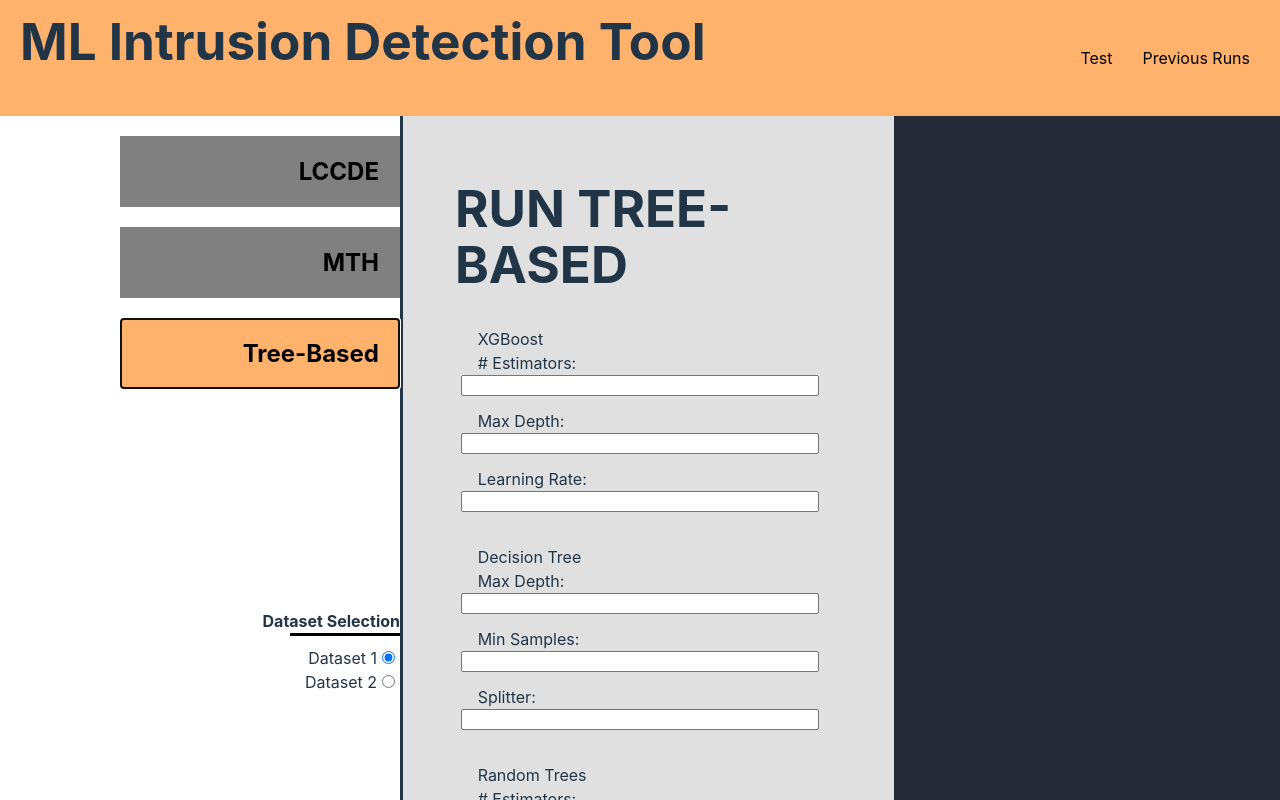
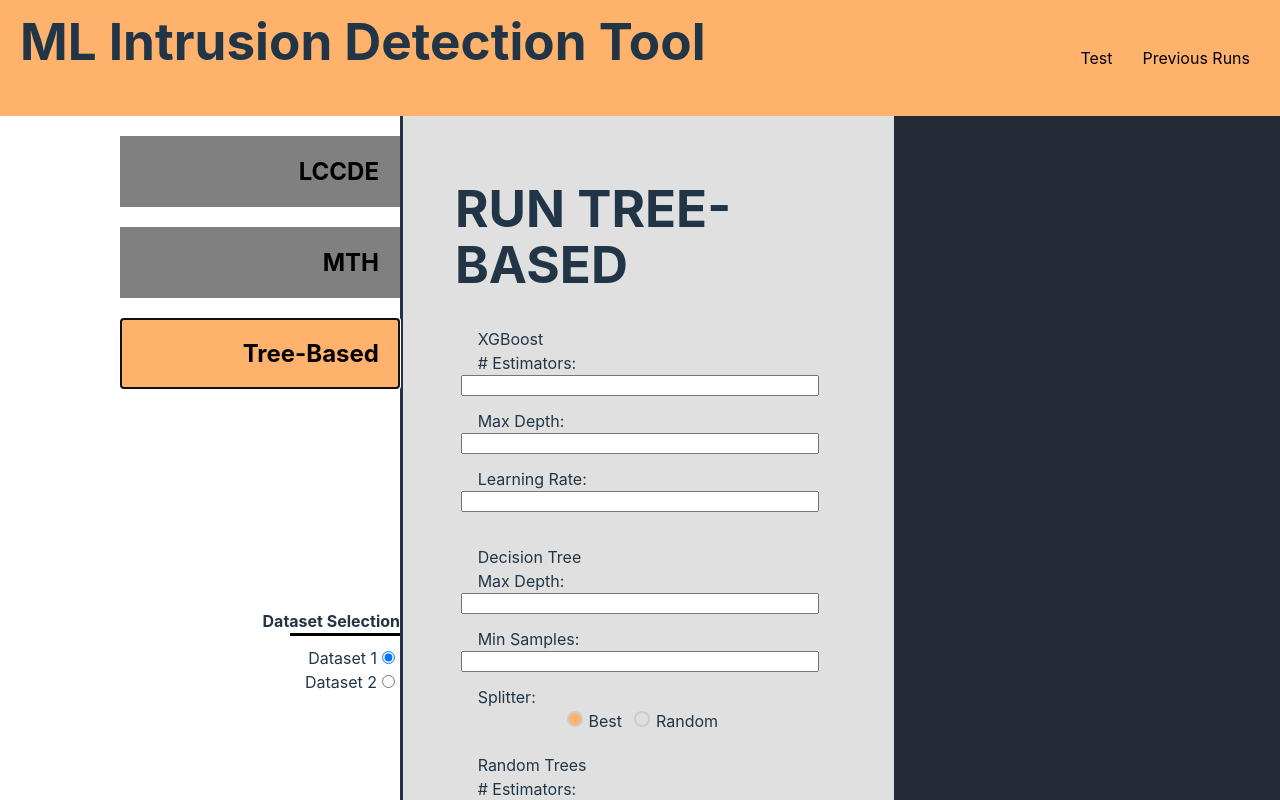
Before and after one commit to ZaneLeBlanc/Group66Frontend, a React (Vite) app in the folder Frontend/: page /Test in a window 1280 px wide. Both pictures are taken after a click on the button "Tree-Based". Shown: the top 800 px of the page. Built offline with nearby package versions, Linux system fonts and the light colour scheme.

Commit message:
Fix treebased form

```diff
--- a/Frontend/src/Components/CSS/App.css
+++ b/Frontend/src/Components/CSS/App.css
@@ -82,4 +82,5 @@ h1 {
   background-color: #FFB26B;
   cursor: pointer;
   transition: border-color 0.25s;
+  margin-top: 20px;
 }
--- a/Frontend/src/Components/CSS/Model.css
+++ b/Frontend/src/Components/CSS/Model.css
@@ -10,13 +10,13 @@ h1 {
     width: 350px;
 }
 
-/* Customize default tooltip appearance if desired */
+
 [title] {
     position: relative;
 }
 
   [title]::after {
-    content: attr(title); /* Use the title attribute as the tooltip text */
+    content: attr(title);
     background-color: #FFB26B;
     visibility: hidden;
     color: black;
@@ -28,15 +28,14 @@ h1 {
     top: 120%;
     left: 120%;
     transform: translateY(-50%);
-    opacity: 0; /* Hidden by default */
+    opacity: 0;
     transition: opacity 0.3s;
   }
 
   [title]:hover::after {
     visibility: visible;
-    opacity: 1; /* Visible on hover */
+    opacity: 1;
   }
-
 
 
 .modelPage {
@@ -53,3 +52,32 @@ h1 {
 .algorithms{
     margin-top: 20px;
 }
+
+
+.radio-container input[type="radio"] {
+    opacity: 0;
+    position: absolute;
+  }
+
+  .radio-container .checkmark {
+    display: inline-block;
+    width: 12px;
+    height: 12px;
+    margin-right: 6px;
+    border-radius: 50%;
+    border: 2px solid #ccc;
+  }
+
+  .radio-container input[type="radio"]:checked + .checkmark {
+    background-color: #FFB26B;
+  }
+
+  .radio-group {
+    display: flex;
+    align-items: center;
+    justify-content: center;
+  }
+
+  .radio-container {
+    margin-right: 12px;
+  }
--- a/Frontend/src/Components/ModelPages/PageTree.tsx
+++ b/Frontend/src/Components/ModelPages/PageTree.tsx
@@ -16,6 +16,8 @@ function PageTree(props : any) {
     const[numIterations, setNumIterations] = useState('');
     const[numLeaves, setNumLeaves] = useState('');
     const[boostingType, setBoostingType] = useState('');
+    const [splitter, setSplitter] = useState('best');
+    const [criterion, setCriterion] = useState('gini');
 
     const [resultData, setResultData] = useState<{
         execution_time: string;
@@ -56,7 +58,7 @@ function PageTree(props : any) {
                     <input type="text" className='paraminput' value={learningRate} onChange={(e) => setLearningRate(e.target.value)} />
                 </label>
                 <label>
-                    <span title=": A scaling factor applied to each new tree or boosting round. A lower learning rate slows down training, potentially requiring more estimators, but can improve accuracy and reduce overfitting.">
+                    <span title="A scaling factor applied to each new tree or boosting round. A lower learning rate slows down training, potentially requiring more estimators, but can improve accuracy and reduce overfitting.">
                         Learning Rate:
                     </span>
                     <input type="text" className='paraminput' value={numIterations} onChange={(e) => setNumIterations(e.target.value)} />
@@ -79,7 +81,19 @@ function PageTree(props : any) {
                     <span title="The strategy used to choose the split at each node. Supported strategies are “best” to choose the best split and “random” to choose the best random split.">
                         Splitter:
                     </span>
-                    <input type="text" className='paraminput' value={numIterations} onChange={(e) => setNumIterations(e.target.value)} />
+                    <div className="radio-group">
+                        <label className="radio-container">
+                            <input type="radio" name="splitter" value="best" checked={splitter === 'best'} onChange={(e) => setSplitter(e.target.value)} />
+                            <span className="checkmark"></span>
+                            Best
+                        </label>
+
+                        <label className="radio-container">
+                            <input type="radio" name="splitter" value="random" checked={splitter === 'random'} onChange={(e) => setSplitter(e.target.value)} />
+                            <span className="checkmark"></span>
+                            Random
+                        </label>
+                     </div>
                 </label>
 
                 <div className="algorithms">Random Trees</div>
@@ -127,6 +141,23 @@ function PageTree(props : any) {
                     <span title="The function to measure the quality of a split">
                         Tree Criterion
                     </span>
+                    <div className="radio-group">
+                        <label className="radio-container">
+                            <input type="radio" name="criterion" value="gini" checked={criterion === 'gini'} onChange={(e) => setCriterion(e.target.value)} />
+                            <span className="checkmark"></span>
+                            Gini
+                        </label>
+                        <label className="radio-container">
+                            <input type="radio" name="criterion" value="entropy" checked={criterion === 'entropy'} onChange={(e) => setCriterion(e.target.value)} />
+                            <span className="checkmark"></span>
+                            Entropy
+                        </label>
+                        <label className="radio-container">
+                            <input type="radio" name="criterion" value="logloss" checked={criterion === 'logloss'} onChange={(e) => setCriterion(e.target.value)} />
+                            <span className="checkmark"></span>
+                            LogLoss
+                        </label>
+                     </div>
 
                 </label>
                 <button className="runbt" type="submit" onClick={sendTreeParams}>Run Tree</button>
```
